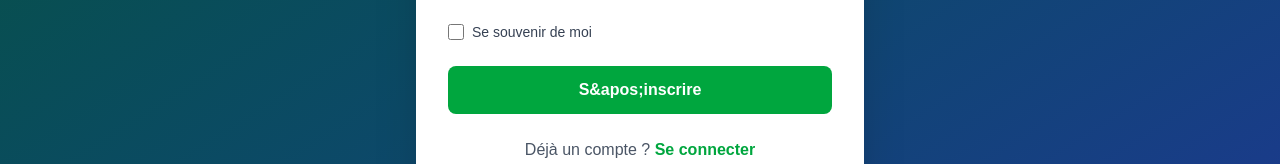
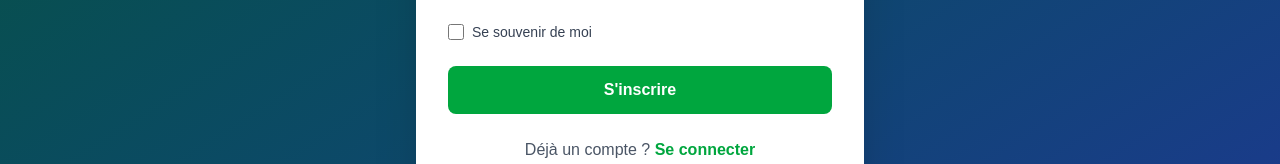
Before and after one commit to Codeur974/senties974, a Next.js app in the folder frontend/: page /register in a window 1280 px wide. Shown: the part 606-770 px from the top of the page. Built offline with nearby package versions, Linux system fonts and the light colour scheme.

Commit message:
Fix: Utiliser variables d'environnement et corriger fautes d'orthographe

```diff
--- a/frontend/src/app/dashboard/page.tsx
+++ b/frontend/src/app/dashboard/page.tsx
@@ -54,7 +54,7 @@ export default function Dashboard() {
       try {
         // Vérifier le token côté serveur
         const response = await fetch(
-          "http://192.168.1.12:4001/api/auth/verify",
+          `${process.env.NEXT_PUBLIC_API_URL}/api/auth/verify`,
           {
             method: "GET",
             headers: {
--- a/frontend/src/app/login/page.tsx
+++ b/frontend/src/app/login/page.tsx
@@ -27,13 +27,16 @@ function LoginForm() {
     setError("");
 
     try {
-      const response = await fetch(`${process.env.NEXT_PUBLIC_API_URL}/api/auth/login`, {
-        method: "POST",
-        headers: {
-          "Content-Type": "application/json",
-        },
-        body: JSON.stringify(formData),
-      });
+      const response = await fetch(
+        `${process.env.NEXT_PUBLIC_API_URL}/api/auth/login`,
+        {
+          method: "POST",
+          headers: {
+            "Content-Type": "application/json",
+          },
+          body: JSON.stringify(formData),
+        }
+      );
 
       const data = await response.json();
 
@@ -150,7 +153,7 @@ function LoginForm() {
               href="/register"
               className="text-green-600 hover:text-green-700 font-semibold"
             >
-              S&apos;inscrire
+              S'inscrire
             </Link>
           </p>
         </div>
--- a/frontend/src/app/register/page.tsx
+++ b/frontend/src/app/register/page.tsx
@@ -26,7 +26,7 @@ export default function Register() {
 
     try {
       const response = await fetch(
-        "http://192.168.1.12:4001/api/auth/register",
+        `${process.env.NEXT_PUBLIC_API_URL}/api/auth/register`,
         {
           method: "POST",
           headers: {
@@ -183,7 +183,7 @@ export default function Register() {
             disabled={isLoading}
             className="w-full bg-green-600 hover:bg-green-700 disabled:bg-gray-400 text-white font-bold py-3 px-4 rounded-lg transition-colors duration-200"
           >
-            {isLoading ? "Inscription..." : "S&apos;inscrire"}
+            {isLoading ? "Inscription..." : "S'inscrire"}
           </button>
         </form>
 
```
